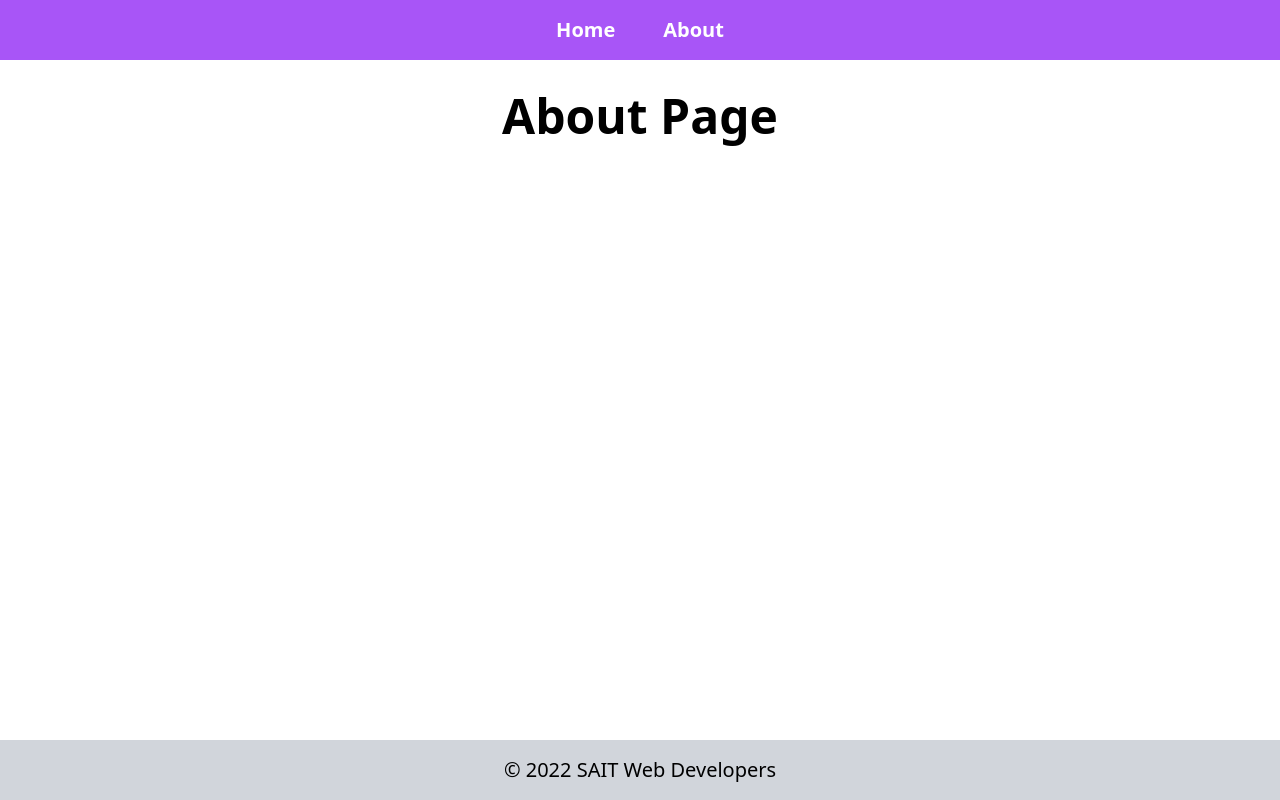
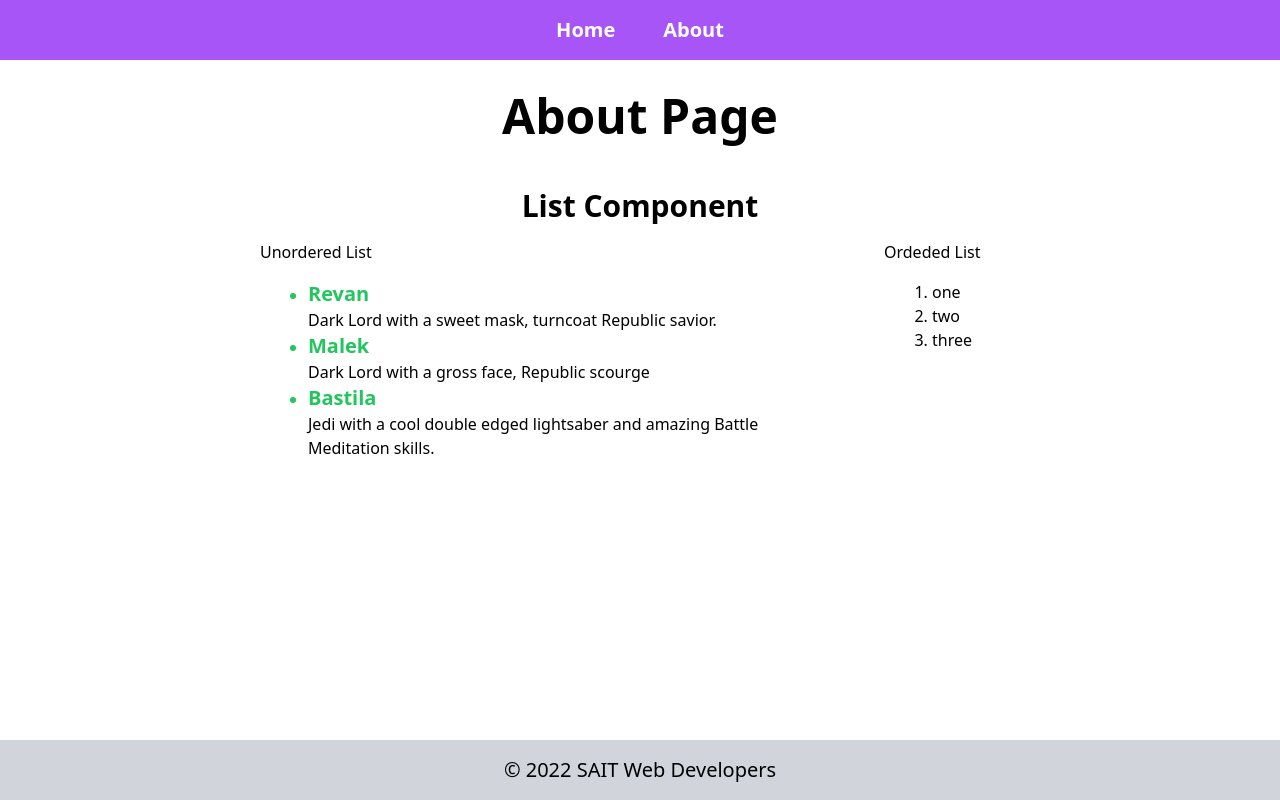
Before and after one commit to sait-wbdv/nuxt-3-demos, a Nuxt app: page /about in a window 1280 px wide. Built offline with nearby package versions, Linux system fonts and the light colour scheme.

Commit message:
list component with conditionals

```diff
--- /dev/null
+++ b/components/AppList.vue
@@ -0,0 +1,24 @@
+<script setup>
+defineProps({
+  ordered: {
+    type: Boolean,
+    default: false,
+  },
+  bullets: {
+    type: Boolean,
+    default: false,
+  },
+});
+</script>
+<template>
+  <div class="container my-4 mx-4 max-w-lg md:mx-12">
+    <!-- if ordered == true use this -->
+    <ol v-if="ordered" class="list-decimal">
+      <slot></slot>
+    </ol>
+    <!-- otherwise use this -->
+    <ul v-else :class="bullets ? 'list-disc' : 'list-none'">
+      <slot></slot>
+    </ul>
+  </div>
+</template>
--- /dev/null
+++ b/components/AppListItem.vue
@@ -0,0 +1,11 @@
+<script setup>
+defineProps({
+  brand: {
+    type: Boolean,
+    default: false,
+  },
+});
+</script>
+<template>
+  <li :class="brand ? 'text-green-500' : 'text-slate-900'"><slot></slot></li>
+</template>
--- a/pages/about.vue
+++ b/pages/about.vue
@@ -1,5 +1,45 @@
+<script setup>
+const kotor = [
+  {
+    name: "Revan",
+    description: "Dark Lord with a sweet mask, turncoat Republic savior.",
+  },
+  {
+    name: "Malek",
+    description: "Dark Lord with a gross face, Republic scourge",
+  },
+  {
+    name: "Bastila",
+    description:
+      "Jedi with a cool double edged lightsaber and amazing Battle Meditation skills.",
+  },
+];
+</script>
 <template>
   <AppMain>
     <PageHeader title="About Page" />
+    <AppSection>
+      <SectionHeader title="List Component" />
+    </AppSection>
+    <!-- List Examples-->
+    <div class="flex space-around gap-4 flex-wrap">
+      <section>
+        <h3>Unordered List</h3>
+        <AppList bullets>
+          <AppListItem v-for="jedi in kotor" :key="jedi.id" brand>
+            <h4 class="text-xl font-semibold">{{ jedi.name }}</h4>
+            <p class="text-black">{{ jedi.description }}</p>
+          </AppListItem>
+        </AppList>
+      </section>
+      <section>
+        <h3>Ordeded List</h3>
+        <AppList ordered>
+          <li>one</li>
+          <li>two</li>
+          <li>three</li>
+        </AppList>
+      </section>
+    </div>
   </AppMain>
 </template>
```
